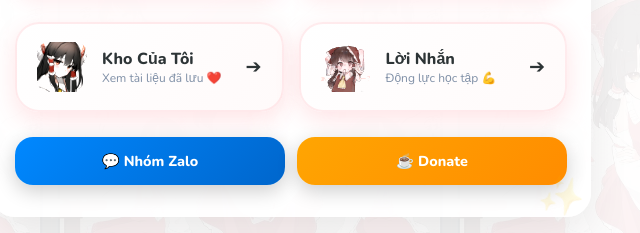
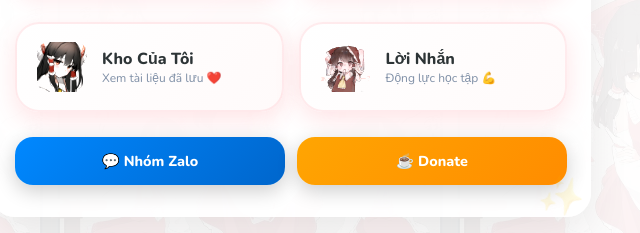
Before and after one commit to Tvin2704/webcuaminhnghi, a website: page src/pages/index.html in a window 1280 px wide. Shown: the part 565-798 px from the top of the page, 349-989 px from the left. Drawn offline with nearby package versions, Linux system fonts and the light colour scheme.

Commit message:
fhdkgjrjg

```diff
--- a/src/pages/index.html
+++ b/src/pages/index.html
@@ -493,7 +493,7 @@
               </div>
             </div>
           </div>
-          <div style="font-size: 1.2rem">➔</div>
+          <div style="font-size: 1.2rem"></div>
         </a>
         <a href="/Movation.html" class="motivation-btn">
           <div class="motivation-content">
@@ -512,7 +512,7 @@
               </div>
             </div>
           </div>
-          <div style="font-size: 1.2rem">➔</div>
+          <div style="font-size: 1.2rem"></div>
         </a>
       </div>
 
```
